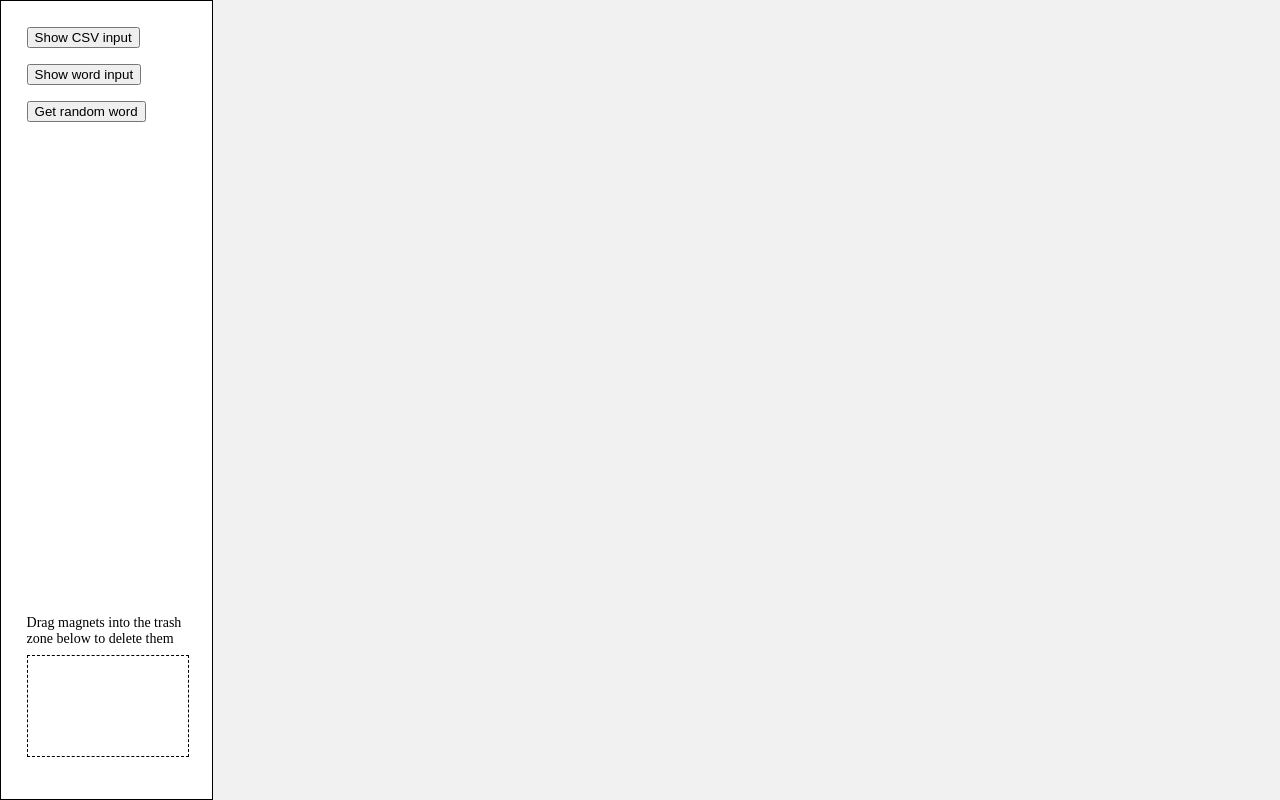
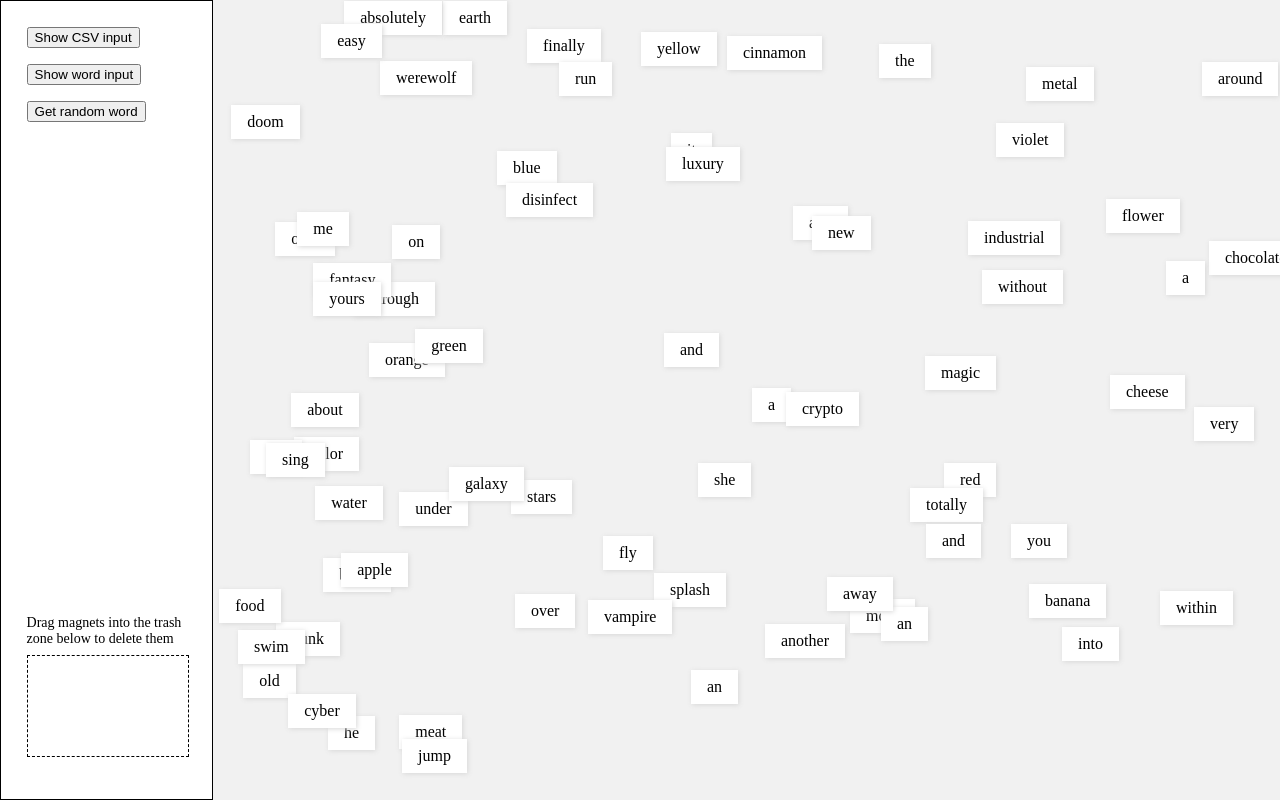
Before and after one commit to lawreka/fridge, a React (Create React App) app: page / in a window 1280 px wide. Built offline with nearby package versions, Linux system fonts and the light colour scheme.

Commit message:
add sample words on start, fix random words api url

```diff
--- a/src/components/App/App.jsx
+++ b/src/components/App/App.jsx
@@ -1,13 +1,25 @@
-import React, { useState } from 'react';
+import React, { useState, useEffect } from 'react';
 
 import { Fridge } from '../Fridge/Fridge';
-import { Menu } from '../Menu/Menu';
+import { Menu } from '../Menu/Menu';
+import { getRandomPosition } from '../Input/utils';
 
 import { AppWrapper } from './styles';
+import { sampleWords } from './constants';
 
 export const App = () => {
   const [fragments, setFragments] = useState({});
   const [deletedFragments, setDeletedFragments] = useState(0);
+
+  useEffect(() => {
+    let starterWords = {};
+    for (let i = 0; i < sampleWords.length; i++) {
+      const fragment = sampleWords[i];
+      const position = getRandomPosition();
+      starterWords[i] = { ...position, title: fragment };
+    }
+    addBulk(starterWords);
+  }, []);
 
   const addFragment = (nu) => {
     const old = fragments;
--- /dev/null
+++ b/src/components/App/constants.js
@@ -0,0 +1,75 @@
+export const sampleWords = [
+    'meat',
+    'cheese',
+    'over',
+    'earth',
+    'and',
+    'an',
+    'industrial',
+    'orange',
+    'about',
+    'yellow',
+    'color',
+    'old',
+    'doom',
+    'a',
+    'jump',
+    'magic',
+    'and',
+    'werewolf',
+    'within',
+    'bread',
+    'on',
+    'you',
+    'stars',
+    'around',
+    'metal',
+    'another',
+    'the',
+    'green',
+    'red',
+    'more',
+    'without',
+    'through',
+    'she',
+    'water',
+    'blue',
+    'fly',
+    'absolutely',
+    'new',
+    'totally',
+    'ours',
+    'finally',
+    'it',
+    'violet',
+    'banana',
+    'and',
+    'the',
+    'luxury',
+    'fantasy',
+    'splash',
+    'he',
+    'me',
+    'chocolate',
+    'punk',
+    'easy',
+    'yours',
+    'crypto',
+    'under',
+    'vampire',
+    'cinnamon',
+    'very',
+    'apple',
+    'swim',
+    'into',
+    'an',
+    'flower',
+    'run',
+    'galaxy',
+    'disinfect',
+    'cyber',
+    'a',
+    'away',
+    'food',
+    'sing'
+];
--- a/src/components/Input/Random/Random.jsx
+++ b/src/components/Input/Random/Random.jsx
@@ -13,7 +13,7 @@ export const Random = ({ addFragment }) => {
     const [previewDefinition, setPreviewDefinition] = useState('');
 
     const getRandomWord = async () => {
-        const randomWord = await fetch('https://random-words-api.vercel.app/word')
+        const randomWord = await fetch('https://san-random-words.vercel.app/')
             .then(response => response.json())
             .then(data => {
                 return data;
```
Also changed, not shown: src/components/Input/Input.jsx (+4 -4 lines).
